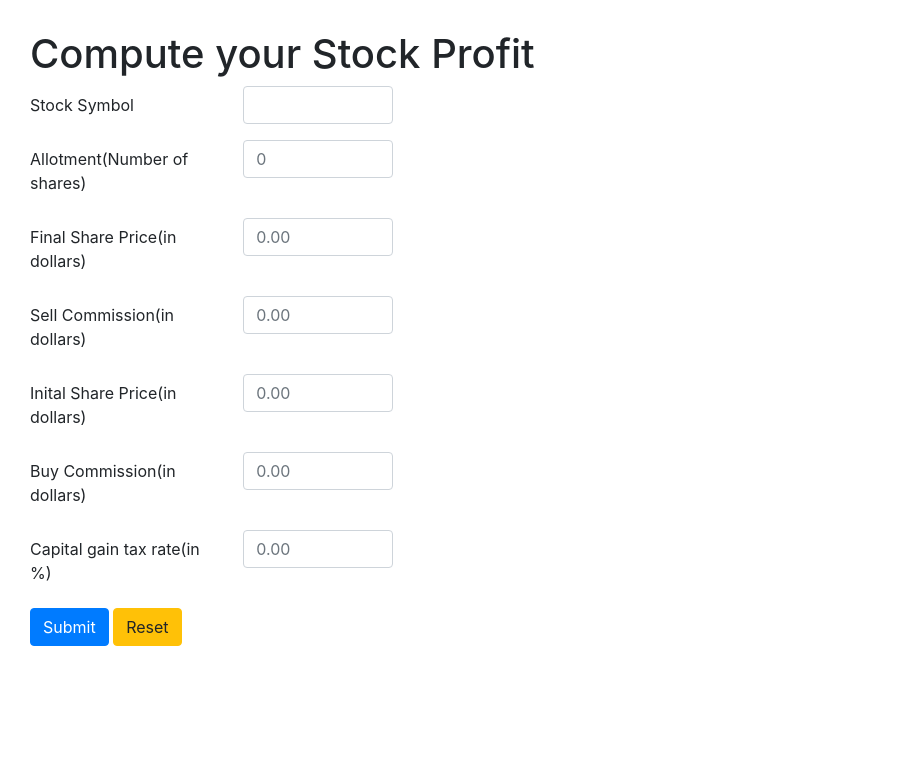
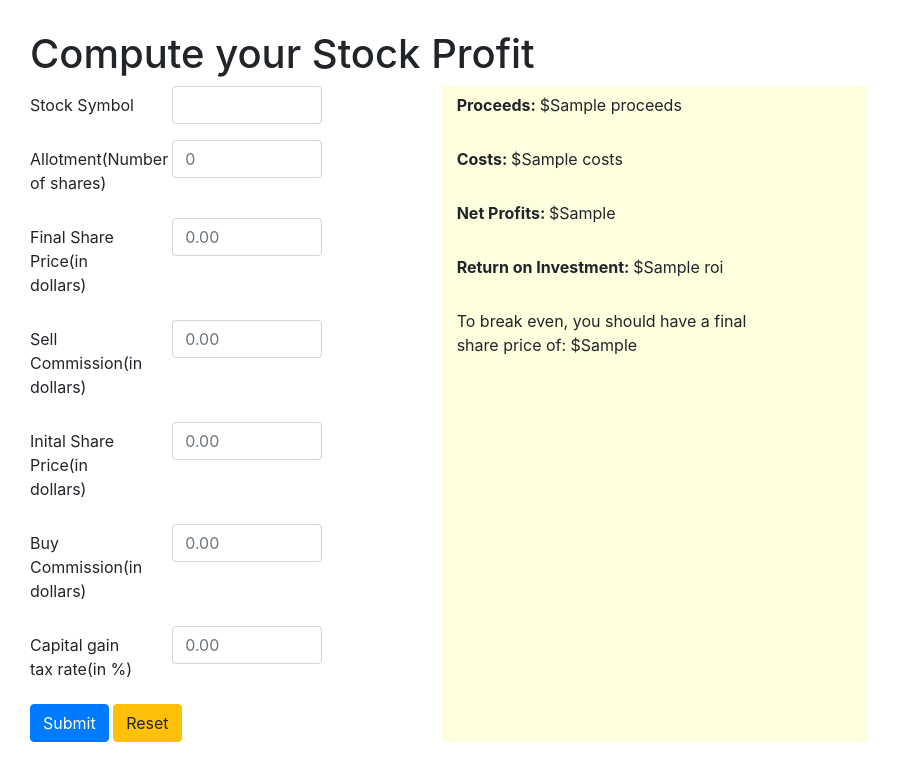
Before and after one commit to wing324/stock-profit-engine, a Flask app: template stock-profit-calculator/templates/index.html in a window 1280 px wide. Shown: the top 781 px of the page, without its empty margins (0-901 px from the left). Run offline with Flask 2, Linux system fonts and the light colour scheme; the template is opened without the code that fills it: most values are stand-ins (such as "Sample title", 1, 10 or a date in 2020); some libraries are stand-ins or nearby versions.

Commit message:
add file

```diff
--- a/stock-profit-calculator/app.py
+++ b/stock-profit-calculator/main.py
@@ -6,7 +6,7 @@ app = Flask(__name__)
 
 @app.route('/', methods=['GET', 'POST'])
 def index():
-    print(request.method)
+    print("Method: "+request.method)
     if request.method == 'POST':
         ss = request.form['ss']
         am = request.form['am']
@@ -27,10 +27,10 @@ def index():
     return render_template('index.html')
 
 
-@app.route('/profit')
-def hello_world():
-    return 'Your Profit Here: '
+# @app.route('/profit')
+# def hello_world():
+#     return 'Your Profit Here: '
 
 
 if __name__ == '__main__':
-    app.run(port=5000)
+    app.run(port=8080)
--- a/stock-profit-calculator/templates/index.html
+++ b/stock-profit-calculator/templates/index.html
@@ -12,80 +12,70 @@
 <body>
      <div style="margin-top:30px; margin-left: 30px">
          <h1>Compute your Stock Profit</h1>
-            <form method="POST" name = "form">
+            <div class="row">
+                <div class="col-sm-4">
+                    <form id="calculator" method="POST">
                         <div class="form-group row">
-                    <label for="ss" class="col-sm-2 col-form-label">Stock Symbol</label>
-                    <div class="col-sm-4">
+                            <label for="ss" class="col-sm-4 col-form-label">Stock Symbol</label>
+                            <div class="col-sm-2">
                                 <input type="text" required id="ss" name="ss" class="form-control" style="width: 150px">
                             </div>
                         </div>
                         <div class="form-group row">
-                    <label for="am" class="col-sm-2 col-form-label">Allotment(Number of shares)</label>
-                    <div class="col-sm-4">
+                            <label for="am" class="col-sm-4 col-form-label">Allotment(Number of shares)</label>
+                            <div class="col-sm-2">
                                 <input type="number" required id="am" name="am" class="form-control" style="width: 150px" placeholder="0">
                             </div>
                         </div>
                         <div class="form-group row">
-                    <label for="fsp" class="col-sm-2 col-form-label">Final Share Price(in dollars)</label>
-                    <div class="col-sm-4">
+                            <label for="fsp" class="col-sm-4 col-form-label">Final Share Price(in dollars)</label>
+                            <div class="col-sm-2">
                                 <input type="number" step="0.01" required id="fsp" name="fsp" class="form-control" style="width: 150px" placeholder="0.00">
                             </div>
                         </div>
                         <div class="form-group row">
-                    <label for="sc" class="col-sm-2 col-form-label">Sell Commission(in dollars)</label>
-                    <div class="col-sm-4">
+                            <label for="sc" class="col-sm-4 col-form-label">Sell Commission(in dollars)</label>
+                            <div class="col-sm-2">
                                 <input type="number" step="0.01" required id="sc" name="sc" class="form-control" style="width: 150px" placeholder="0.00">
                             </div>
                         </div>
                         <div class="form-group row">
-                    <label for="isp" class="col-sm-2 col-form-label">Inital Share Price(in dollars)</label>
-                    <div class="col-sm-4">
+                            <label for="isp" class="col-sm-4 col-form-label">Inital Share Price(in dollars)</label>
+                            <div class="col-sm-2">
                                 <input type="number" step="0.01" required id="isp" name="isp" class="form-control" style="width: 150px" placeholder="0.00">
                             </div>
                         </div>
                         <div class="form-group row">
-                    <label for="bc" class="col-sm-2 col-form-label">Buy Commission(in dollars)</label>
-                    <div class="col-sm-4">
+                            <label for="bc" class="col-sm-4 col-form-label">Buy Commission(in dollars)</label>
+                            <div class="col-sm-2">
                                 <input type="number" step="0.01" required id="bc" name="bc" class="form-control" style="width: 150px" placeholder="0.00">
                             </div>
                         </div>
                         <div class="form-group row">
-                    <label for="cgtr" class="col-sm-2 col-form-label">Capital gain tax rate(in %)</label>
-                    <div class="col-sm-4">
+                            <label for="cgtr" class="col-sm-4 col-form-label">Capital gain tax rate(in %)</label>
+                            <div class="col-sm-2">
                                 <input type="number" step="0.01" required id="cgtr" name="cgtr" class="form-control" style="width: 150px" placeholder="0.00">
                             </div>
                         </div>
-{#                 <button type="button" class="btn btn-primary">Submit</button>#}
                         <button type="submit" class="btn btn-primary" data-toggle="modal" data-target="#stockProfitResult">Submit</button>
                         <button type="reset" class="btn btn-warning">Reset</button>
-{#                <input type="text" name = "result" placeholder = "result" readonly="readonly" value = "{{ RESULT }}"/>#}
                 </form>
-          <div class="modal fade"  id="stockProfitResult" tabindex="-1" role="dialog" aria-labelledby="stockProfitResultTitle" aria-hidden="true">
-                    <div class="modal-dialog modal-dialog-centered" role="document">
-                        <div class="modal-content">
-                            <div class="modal-header">
-                                <h5 class="modal-title">Your Stock Profit</h5>
-                                <button type="button" class="close" data-dismiss="modal" aria-label="Close">
-                                    <span aria-hidden="true">&times;</span>
-                                </button>
             </div>
-                            <div class="modal-body">
-                                <span><strong>Proceeds: ${{ proceeds }}</strong></span>
-                                <br />
-                                <span><strong>Costs: ${{ costs }}</strong></span>
-                                <br />
-                                <span><strong>Net Profit: ${{ net_profit }}</strong></span>
-                                <br />
-                                <span><strong>Return on Investment: ${{ roi }}</strong></span>
-                                <br />
-                                <span><strong>To break even, you should have a final share price of:</strong></span>
-                                <br/>
-                                <span><strong> ${{ expect_fsp }}</strong></span>
-
+                <div class="col-sm-4" style="background: lightyellow">
+                     <div class="form-group row">
+                         <label for="pc" class="col-sm-10 col-form-label"><strong>Proceeds:  </strong>${{ proceeds }}</label>
                      </div>
-                            <div class="modal-footer">
-                                <button type="button" class="btn btn-secondary" data-dismiss="modal">Close</button>
+                     <div class="form-group row">
+                         <label for="cost" class="col-sm-10 col-form-label"><strong>Costs:  </strong>${{ costs }}</label>
                      </div>
+                     <div class="form-group row">
+                         <label for="np" class="col-sm-10 col-form-label"><strong>Net Profits:  </strong>${{ net_profit }}</label>
+                     </div>
+                     <div class="form-group row">
+                         <label for="roi" class="col-sm-10 col-form-label"><strong>Return on Investment:  </strong>${{ roi }}</label>
+                     </div>
+                     <div class="form-group row">
+                         <label for="efsp" class="col-sm-10 col-form-label">To break even, you should have a final share price of:  ${{ expect_fsp }}</label>
                      </div>
                  </div>
             </div>
```
Also changed, not shown: stock-profit-calculator/app.yaml (+12 -0 lines), stock-profit-calculator/requirements.txt (renamed from stock-profit-calculator/requirement.txt). Lines whose indentation alone changed are shown as unchanged.
